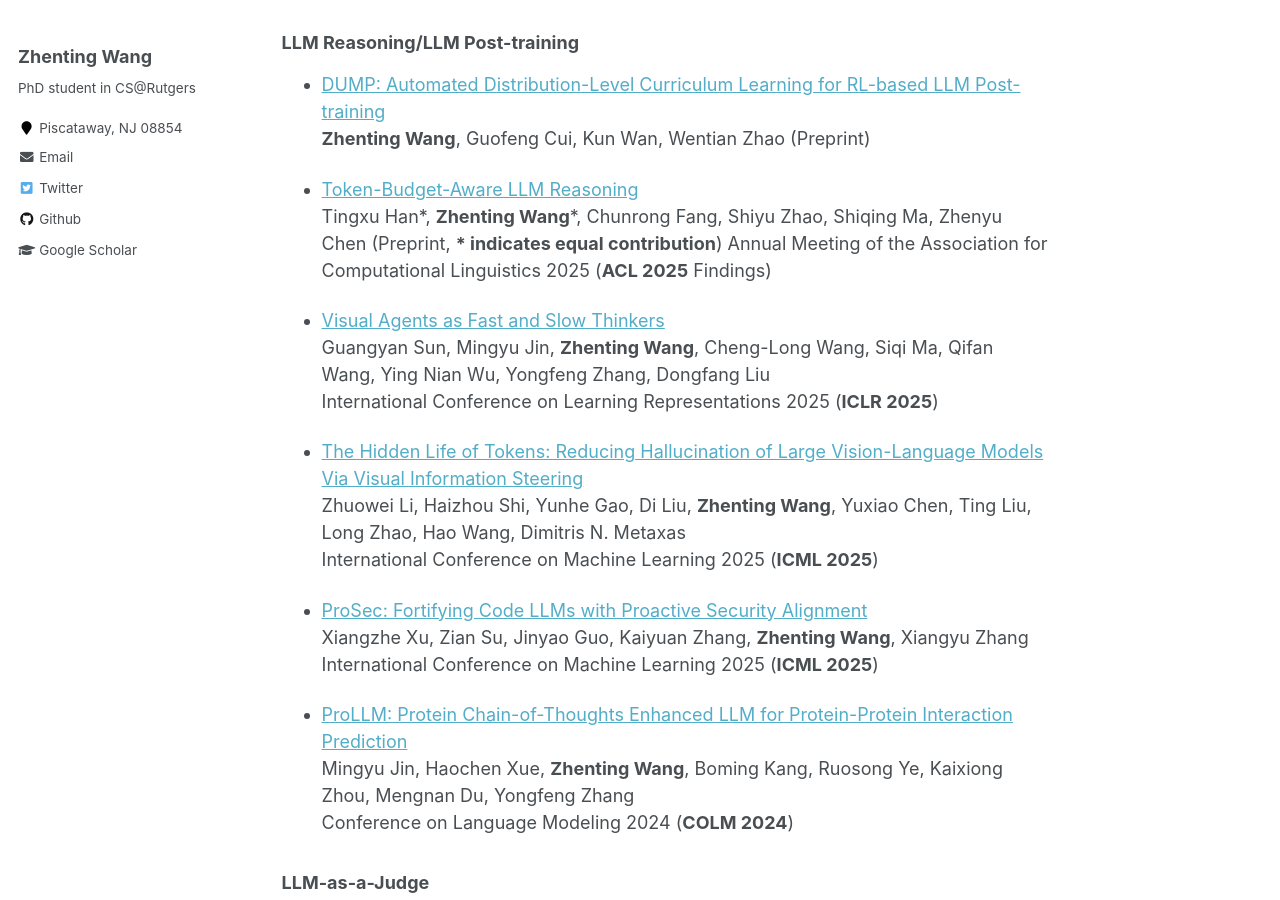
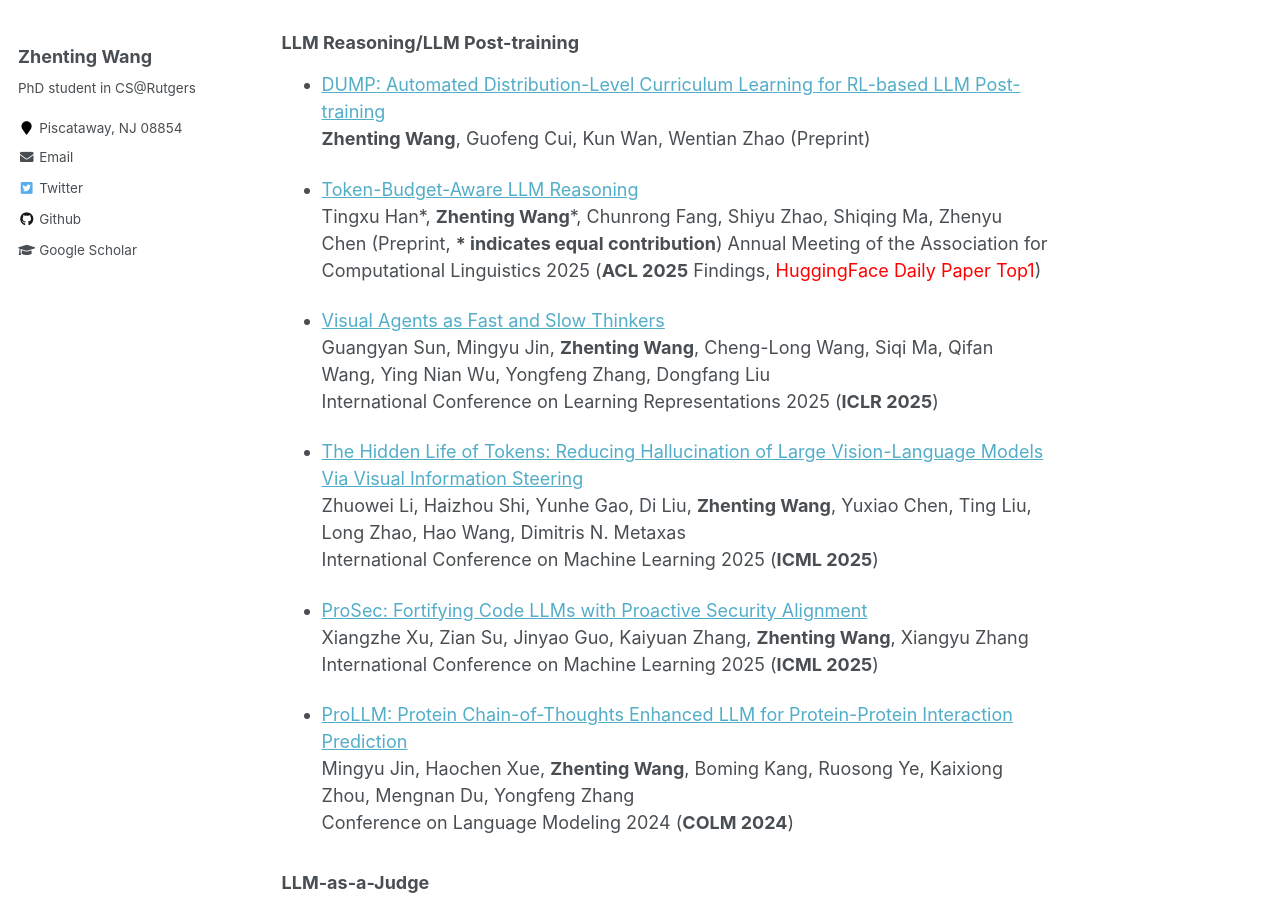
Before and after one commit to ZhentingWang/zhentingwang.github.io, a Jekyll site: the page built from _pages/about.md, in a window 1280 px wide and 900 px high, scrolled down 810 px. Built offline with Jekyll 4.4.1, drawn with Linux system fonts in a browser that asks for light colours.

Commit message:
Update about.md

```diff
--- a/_pages/about.md
+++ b/_pages/about.md
@@ -78,7 +78,7 @@ Publications
 
 * [Token-Budget-Aware LLM Reasoning](https://arxiv.org/pdf/2412.18547)
 Tingxu Han\*, **Zhenting Wang**\*, Chunrong Fang, Shiyu Zhao, Shiqing Ma, Zhenyu Chen (Preprint, **\* indicates equal contribution**)
-Annual Meeting of the Association for Computational Linguistics 2025 (**ACL 2025** Findings)
+Annual Meeting of the Association for Computational Linguistics 2025 (**ACL 2025** Findings, <font color=red>HuggingFace Daily Paper Top1</font>)
 
 * [Visual Agents as Fast and Slow Thinkers](https://arxiv.org/pdf/2408.08862)
 Guangyan Sun, Mingyu Jin, **Zhenting Wang**, Cheng-Long Wang, Siqi Ma, Qifan Wang, Ying Nian Wu, Yongfeng Zhang, Dongfang Liu
```
